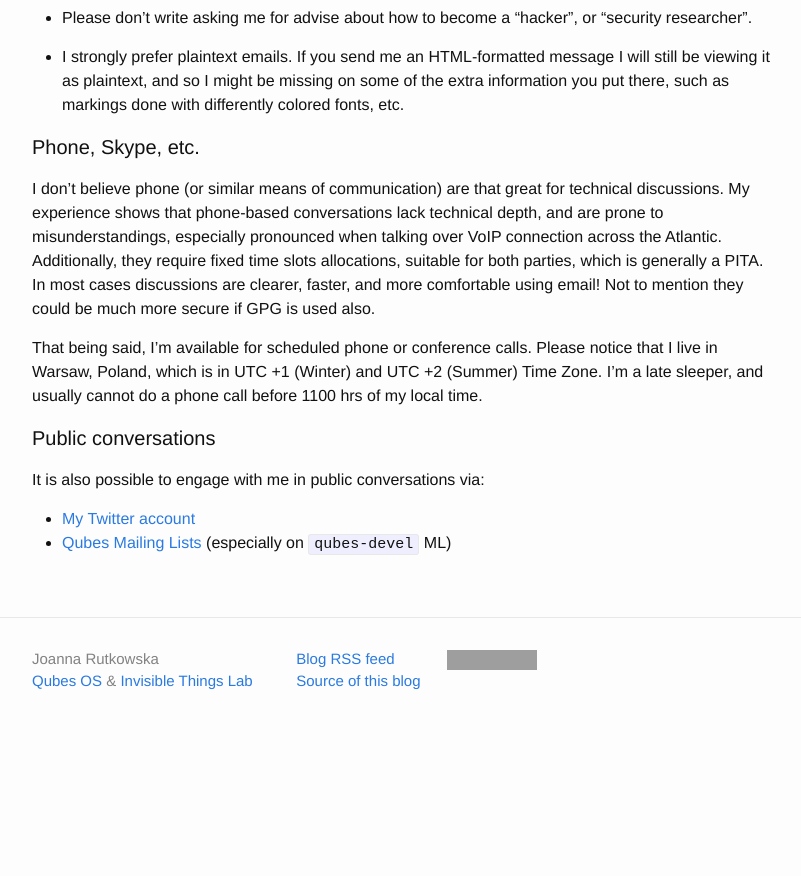
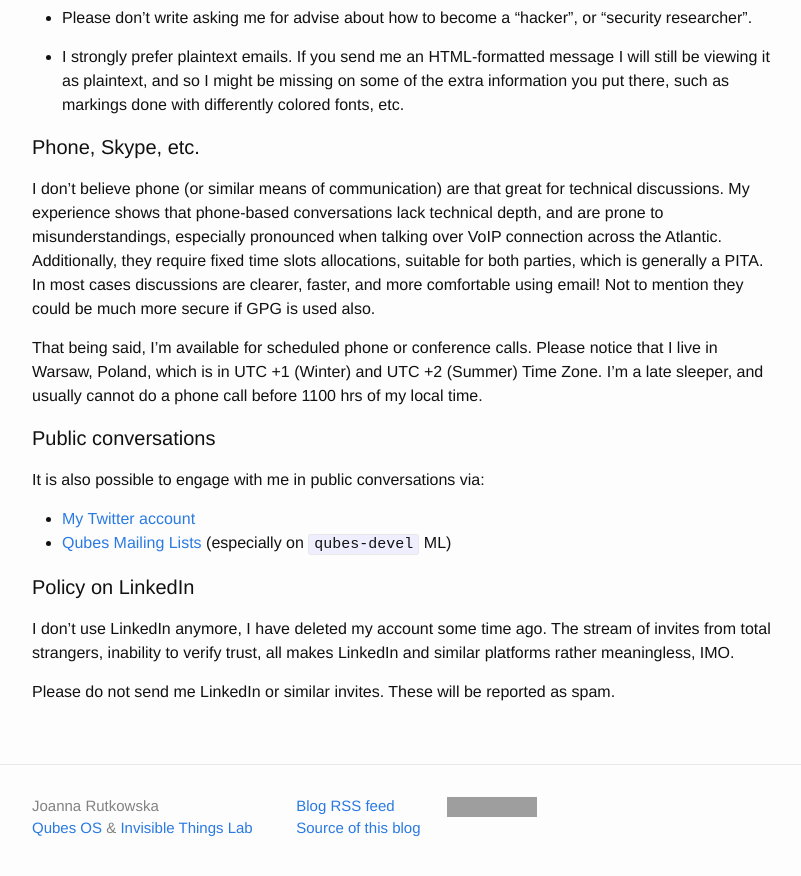
Before and after one commit to rootkovska/rootkovska.github.io, a Jekyll site: the page built from contact.md, in a window 1280 px wide and 900 px high, scrolled down 922 px. Shown: the top 876 px of the window, without its empty margins (238-1039 px from the left). Built offline with Jekyll 4.4.1, drawn with Linux system fonts in a browser that asks for light colours; before the commit the page ends 1675 px from its top, so only the background shows below that; grey boxes are pictures that could not be loaded.

Commit message:
Contact.md: Policy on LinkedIn

```diff
--- a/contact.md
+++ b/contact.md
@@ -82,3 +82,13 @@ It is also possible to engage with me in public conversations via:
 
 * [My Twitter account](https://twitter.com/rootkovska/)
 * [Qubes Mailing Lists](https://wiki.qubes-os.org/wiki/QubesLists) (especially on `qubes-devel` ML)
+
+Policy on LinkedIn
+===================
+
+I don't use LinkedIn anymore, I have deleted my account some time ago. The
+stream of invites from total strangers, inability to verify trust, all makes
+LinkedIn and similar platforms rather meaningless, IMO.
+
+Please do not send me LinkedIn or similar invites. These will be reported as
+spam.
```
